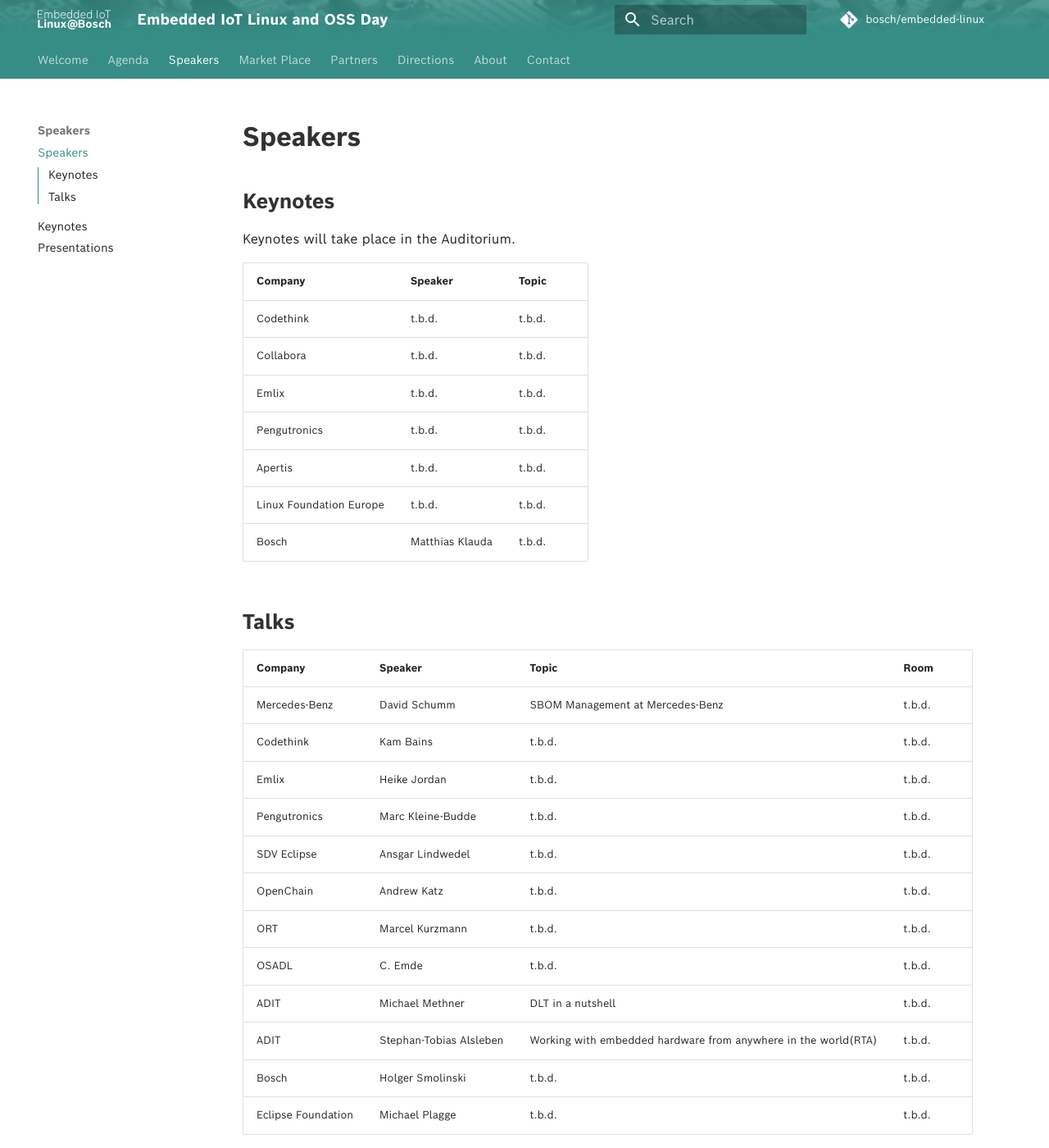
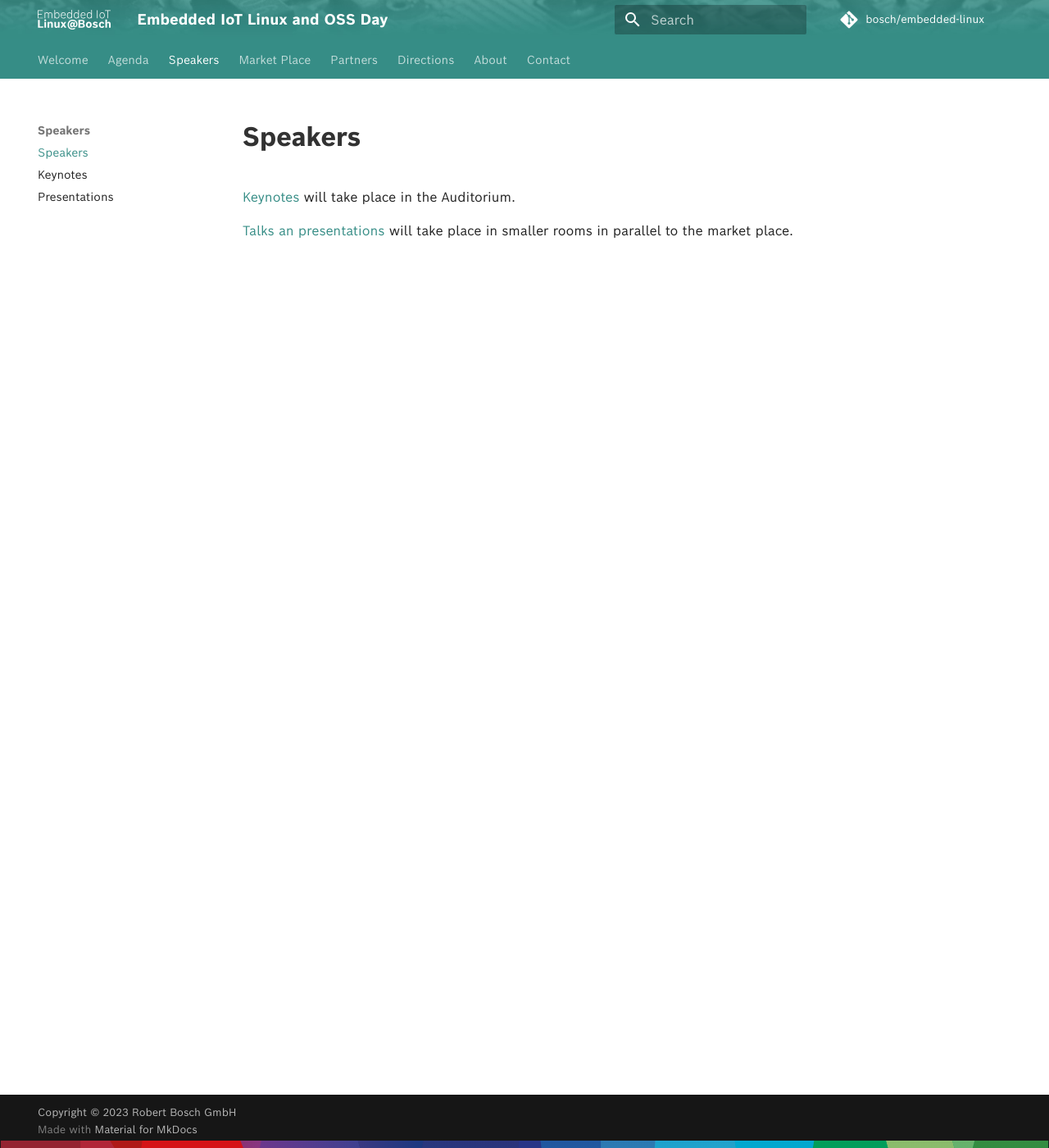
Before and after one commit to boschglobal/embedded-linux, an MkDocs documentation site: the page built from docs/speakers.md, in a window 1280 px wide and 1400 px high. Shown: the whole window at 82% size. Built offline with MkDocs 1.6.1 and Material for MkDocs 9.7.7, drawn with Linux system fonts in a browser that asks for light colours; comment, search, counter and statistics services are not loaded.

Commit message:
Fill keynotes and presentation pages, change links
Signed-off-by: Sietze van Buuren <Sietze.vanBuuren@de.bosch.com>

```diff
--- a/docs/speakers.md
+++ b/docs/speakers.md
@@ -5,33 +5,7 @@
 
 # Speakers
 
-## Keynotes
+[Keynotes](keynotes) will take place in the Auditorium.
 
-Keynotes will take place in the Auditorium.
-
-| Company                 | Speaker         | Topic  |
-|-------------------------|-----------------|--------|
-| Codethink               | t.b.d.          | t.b.d. |
-| Collabora               | t.b.d.          | t.b.d. |
-| Emlix                   | t.b.d.          | t.b.d. |
-| Pengutronics            | t.b.d.          | t.b.d. |
-| Apertis                 | t.b.d.          | t.b.d. |
-| Linux Foundation Europe | t.b.d.          | t.b.d. |
-| Bosch                   | Matthias Klauda | t.b.d. |
-
-## Talks
-
-| Company            | Speaker                 | Topic  | Room   |
-|--------------------|-------------------------|--------|--------|
-| Mercedes-Benz      | David Schumm            | SBOM Management at Mercedes-Benz | t.b.d. |
-| Codethink          | Kam Bains               | t.b.d. | t.b.d. |
-| Emlix              | Heike Jordan            | t.b.d. | t.b.d. |
-| Pengutronics       | Marc Kleine-Budde       | t.b.d. | t.b.d. |
-| SDV Eclipse        | Ansgar Lindwedel        | t.b.d. | t.b.d. |
-| OpenChain          | Andrew Katz             | t.b.d. | t.b.d. |
-| ORT                | Marcel Kurzmann         | t.b.d. | t.b.d. |
-| OSADL              | C. Emde                 | t.b.d. | t.b.d. |
-| ADIT               | Michael Methner         | DLT in a nutshell | t.b.d. |
-| ADIT               | Stephan-Tobias Alsleben | Working with embedded hardware from anywhere in the world(RTA) | t.b.d. |
-| Bosch              | Holger Smolinski        | t.b.d. | t.b.d. |
-| Eclipse Foundation | Michael Plagge          | t.b.d. | t.b.d. |
+[Talks an presentations](presentations) will take place in smaller rooms in
+parallel to the market place.
```
Also changed, not shown: docs/index.md (+1 -1 lines), docs/keynotes.md (+38 -36 lines), docs/presentations.md (+135 -0 lines).
